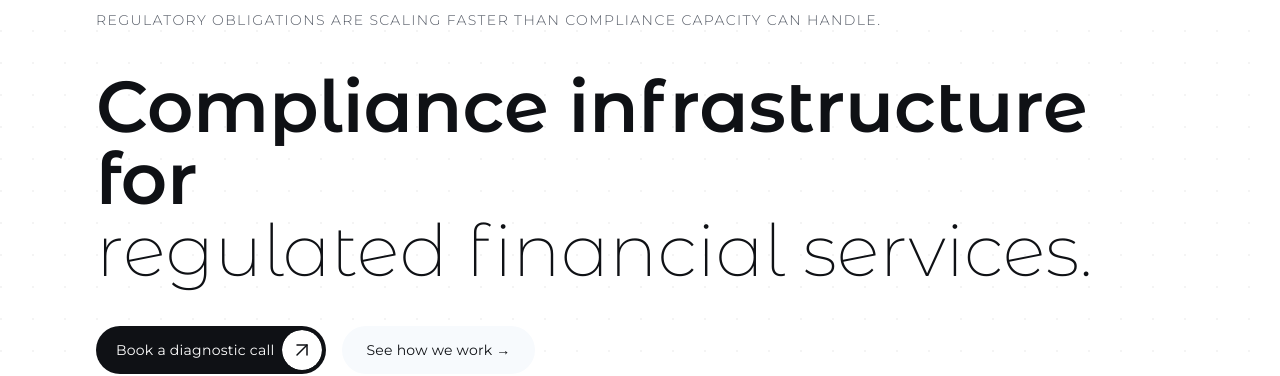
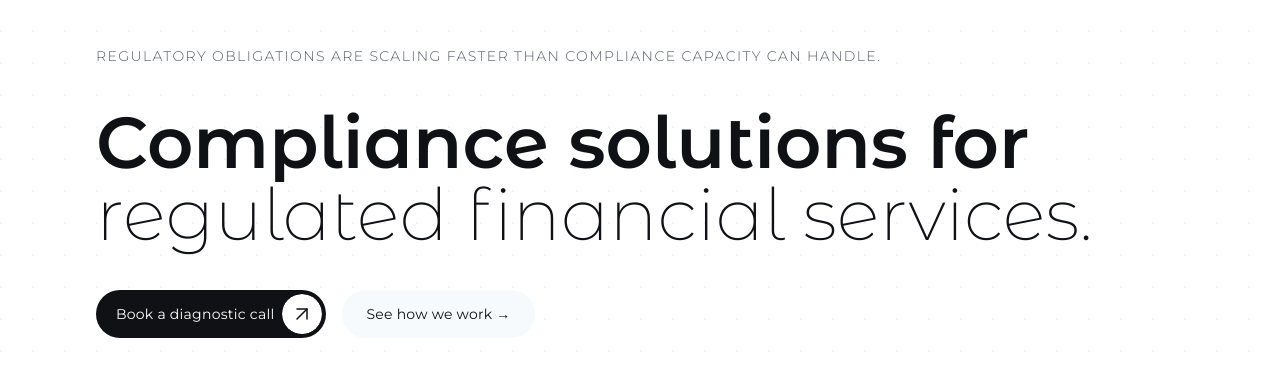
Before and after one commit to aiflowltd/website, a React (Vite) app: page / in a window 1280 px wide. Shown: the part 130-506 px from the top of the page. Built offline with nearby package versions, Linux system fonts and the light colour scheme; no server answers; the HTML template or start-up script is replaced by a standard one.

Commit message:
Hero: infrastructure -> solutions in h1
https://claude.ai/code/session_016wgsFnf5TpR1sMxhnHk6sN

```diff
--- a/src/components/Hero.tsx
+++ b/src/components/Hero.tsx
@@ -36,7 +36,7 @@ export const Hero = () => {
         </p>
 
         <h1 className="text-5xl md:text-6xl lg:text-7xl font-semibold font-alternates my-10 leading-[1.1] text-foreground">
-          Compliance infrastructure for
+          Compliance solutions for
           <br />
           <span className="font-extralight">regulated financial services.</span>
         </h1>
```
